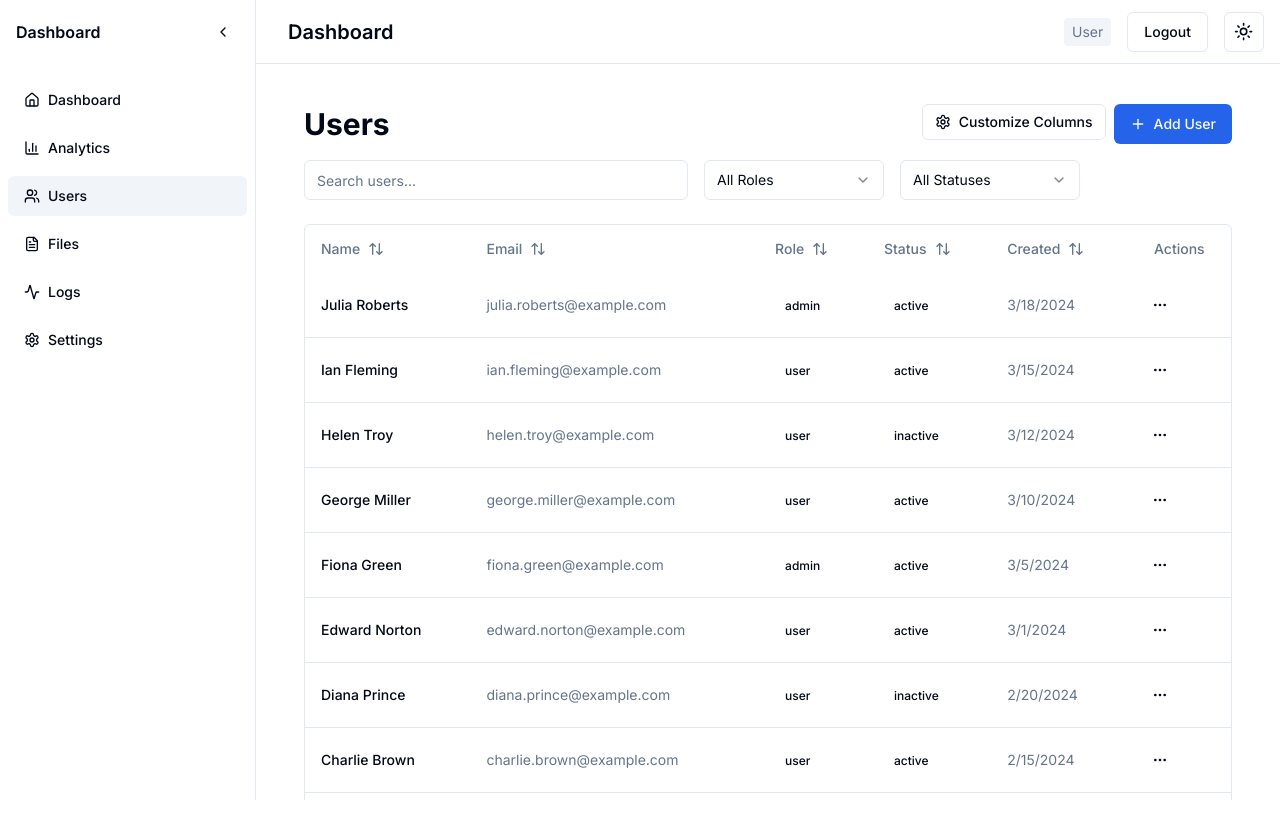
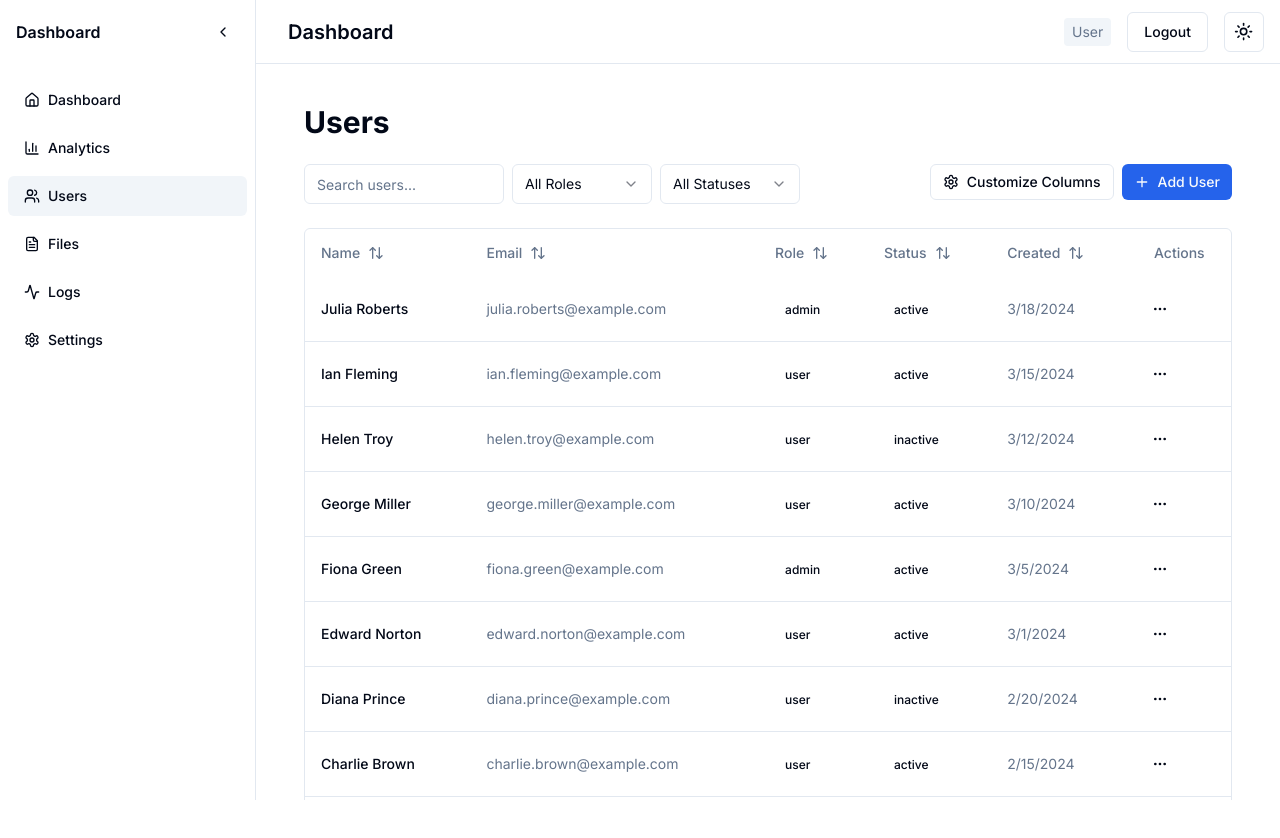
Before and after one commit to walternascimentobarroso/wdashboard, a Next.js app: page /dashboard/users in a window 1280 px wide. Shown: the top 838 px of the page. Built offline with nearby package versions, Linux system fonts and the light colour scheme; sample sign-in values are in the browser's storage.

Commit message:
Fix layout users
Signed-off-by: Walter Nascimento <walter.nascimento.barroso@gmail.com>

```diff
--- a/app/dashboard/users/page.tsx
+++ b/app/dashboard/users/page.tsx
@@ -171,11 +171,44 @@ export default function UsersPage() {
 
   return (
     <div className="container mx-auto py-6 space-y-6">
-      {/* Header and Filters */}
-      <div className="space-y-4">
       {/* Header */}
       <div className="flex justify-between items-center">
         <h1 className="text-3xl font-bold">Users</h1>
+      </div>
+
+      {/* Controls - Filters on left, buttons on right */}
+      <div className="flex flex-col lg:flex-row lg:justify-between gap-4">
+        {/* Filters */}
+        <div className="flex flex-col sm:flex-row items-stretch sm:items-center gap-2">
+          <Input
+            placeholder="Search users..."
+            value={state.filtering.search}
+            onChange={(e) => handleSearchChange(e.target.value)}
+            className="min-w-[160px] w-[200px]"
+          />
+          <Select value={state.filtering.role || 'all'} onValueChange={handleRoleFilterChange}>
+            <SelectTrigger className="w-[140px]">
+              <SelectValue placeholder="Role" />
+            </SelectTrigger>
+            <SelectContent>
+              <SelectItem value="all">All Roles</SelectItem>
+              <SelectItem value="admin">Admin</SelectItem>
+              <SelectItem value="user">User</SelectItem>
+            </SelectContent>
+          </Select>
+          <Select value={state.filtering.status || 'all'} onValueChange={handleStatusFilterChange}>
+            <SelectTrigger className="w-[140px]">
+              <SelectValue placeholder="Status" />
+            </SelectTrigger>
+            <SelectContent>
+              <SelectItem value="all">All Statuses</SelectItem>
+              <SelectItem value="active">Active</SelectItem>
+              <SelectItem value="inactive">Inactive</SelectItem>
+            </SelectContent>
+          </Select>
+        </div>
+
+        {/* Action Buttons */}
         <div className="flex gap-2">
           {/* Column Visibility Selector */}
           <DropdownMenu>
@@ -207,41 +240,10 @@ export default function UsersPage() {
             </DropdownMenuContent>
           </DropdownMenu>
 
-            <Button onClick={() => setIsCreateModalOpen(true)}>
+          <Button onClick={() => setIsCreateModalOpen(true)} size="sm">
             <Plus className="mr-2 h-4 w-4" />
             Add User
           </Button>
-          </div>
-        </div>
-
-        {/* Filters */}
-        <div className="flex flex-col sm:flex-row gap-4">
-          <Input
-            placeholder="Search users..."
-            value={state.filtering.search}
-            onChange={(e) => handleSearchChange(e.target.value)}
-            className="max-w-sm"
-          />
-          <Select value={state.filtering.role || 'all'} onValueChange={handleRoleFilterChange}>
-            <SelectTrigger className="w-[180px]">
-              <SelectValue placeholder="Filter by role" />
-            </SelectTrigger>
-            <SelectContent>
-              <SelectItem value="all">All Roles</SelectItem>
-              <SelectItem value="admin">Admin</SelectItem>
-              <SelectItem value="user">User</SelectItem>
-            </SelectContent>
-          </Select>
-          <Select value={state.filtering.status || 'all'} onValueChange={handleStatusFilterChange}>
-            <SelectTrigger className="w-[180px]">
-              <SelectValue placeholder="Filter by status" />
-            </SelectTrigger>
-            <SelectContent>
-              <SelectItem value="all">All Statuses</SelectItem>
-              <SelectItem value="active">Active</SelectItem>
-              <SelectItem value="inactive">Inactive</SelectItem>
-            </SelectContent>
-          </Select>
         </div>
       </div>
 
```
Lines whose indentation alone changed are shown as unchanged.
